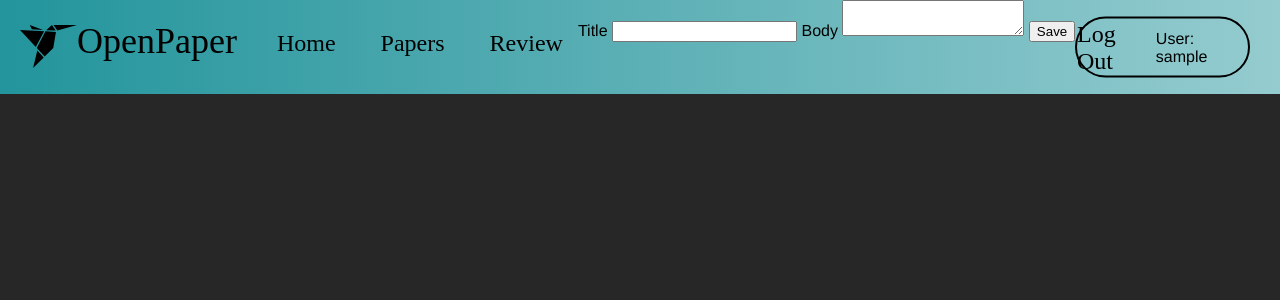
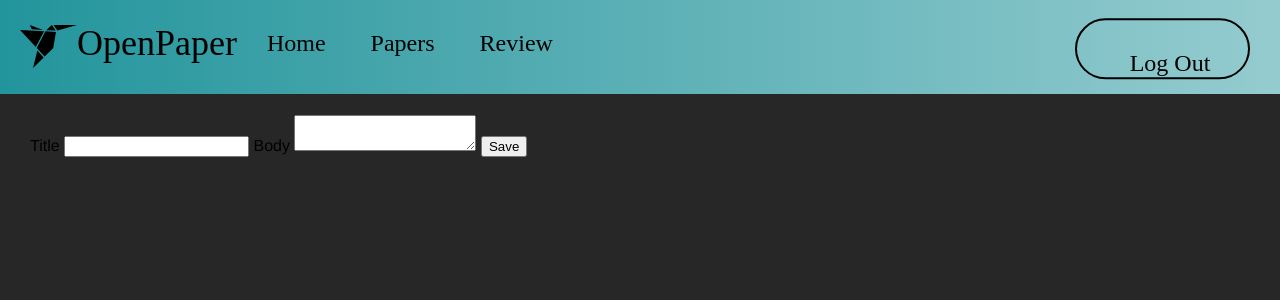
Before and after one commit to Holmgren825/openpaper, a Flask app: page /stream/create in a window 1280 px wide. Shown: the top 300 px of the page. Run offline with Flask 2, Linux system fonts and the light colour scheme; the visitor is signed in with stand-in values (Sample User, id 1); data comes from the database, SQL or seed files in the repository.

Commit message:
More major style changes

```diff
--- a/flaskr/static/css/style.css
+++ b/flaskr/static/css/style.css
@@ -5,40 +5,30 @@ body {
         padding: 0px;
     }
     /* Style the top header*/
-header {
-    background: linear-gradient(90deg, #0F8B93 -17.1%, rgb(255, 255, 255) 193.44%);
-    height: 94px;
-    padding: 0px 0px;
-    margin: 0;
-}
-h1 {
-    padding: 0px 0px;
-    margin: 0
-}
 .container  {
     padding: 0px 0px;
     text-align: left;
 }
     /* Style the navbar */
-.menu {
+nav {
     position: absolute;
     list-style-type: none;
     background: linear-gradient(90deg, #0F8B93 -17.1%, rgba(255, 255, 255) 193.44%);
     margin: 0;
     height: 94px;
+    width: 100%;
     padding: 0;
     overflow: hidden;
     position: -webkit-sticky; /* Safari */
-    position: relative;
     top: 0;
 }
-.menu > img{
+nav img{
     position: relative;
     float: left;
     padding-top: 25px;
     padding-left: 20px;
 }
-.menu > h1 {
+nav h1 {
     position: relative;
     float: left;
     font-family: HammersmithOne;
@@ -46,10 +36,9 @@ h1 {
     font-style: normal;
     font-weight: normal;
     color: #000000;
-    padding-top: 20px;
-    padding-right: 10px;
+    transform: translateY(-20%);
 }
-.menu > a {
+nav a {
     position: relative;
     float: left;
     font-family: Merriweather;
@@ -64,32 +53,63 @@ h1 {
 
 }
 .post {
-    position: absolute;
+    position: relative;
+    padding-left: 50px;
 }
 .post > h1 {
-    position: relative;
-    font-family: Merriweather;
-    font-style: normal;
-    font-weight: normal;
-    font-size: 36px;
-    line-height: 46px;
-
-    color: #FFFFFF;
+    margin-block-end: 0;
 }
 .post > h1 a {
+    text-decoration: none;
+    color: #FFFFFF;
+    font-family: Merriweahter;
+    font-style:normal;
+    font-weight: 400;
+    font-size: 26px;
+    margin-block-end: 0px;
+}
+.post > p {
     font-family: Merriweather;
-    font-style: normal;
-    font-weight: normal;
-    font-size: 36px;
-    line-height: 46px;
-
     color: #FFFFFF;
-}
-.post-about {
+    max-width: 900px;
 
 }
+hr.post {
+    color:#FFFFFF;
+    width: 900px;
+    margin-left: 50px;
+    margin-top: 20px;
+}
+.post .about > p {
+    font-family: Merriweahter;
+    font-style:normal;
+    font-weight: 200;
+    font-size: 16px;
+    color:#FFFFFF;
+    margin-top: 12px;
+}
+.continue {
+    display: flex;
+    justify-content: center;
+    align-items: center;
+    height: 52px;
+    width: 225px;
+    border: 2px solid #FFFFFF;
+    box-sizing: border-box;
+    border-radius: 25px;
+    margin-left: 50px;
+}
+.continue > a {
+    text-decoration: none;
+    font-family: Merriweahter;
+    font-style:normal;
+    font-weight: 200;
+    font-size: 16px;
+    color:#FFFFFF;
+}
+
 .account {
-    position: relative;
+    position: absolute;
     display: flex;
     justify-content: center;
     align-items: center;
@@ -99,12 +119,10 @@ h1 {
     border: 2px solid #000000;
     box-sizing: border-box;
     border-radius: 30.5px;
-    top: 50%;
-    transform: translateY(-50%);
+    transform: translateY(30%);
     right: 30px;
 }
-.account > a {
-    position: relative;
+.account a {
     font-family: Merriweather;
     font-style: normal;
     font-weight: 400;
@@ -116,6 +134,10 @@ h1 {
 /* Change the color on hover*/
 .column{
    flex: 50%;
+}
+.content {
+    padding-top: 115px;
+    padding-left: 30px;
 }
 .row{
     display: flex;
--- a/flaskr/templates/main.html
+++ b/flaskr/templates/main.html
@@ -8,7 +8,7 @@
     <link rel="stylesheet" href="{{ url_for('static', filename='css/style.css') }}" />
 
 </head>
-<body>
+<nav>
     <div class="menu">
        <img src='{{url_for('static', filename='bird_icon.svg')}}'/>
        <h1>OpenPaper</h1>
@@ -19,19 +19,14 @@
        <div class="account">
         {% if g.user %}
         <a href="{{ url_for('auth.logout') }}">Log Out</a>
-       <span>User: {{g.user['username']}}</span>
         {% else %}
         <!--<a href="{{ url_for('auth.register') }}">Register</a>-->
         <a href="{{ url_for('auth.login') }}">Log In</a>
        {% endif %}
        </div>
-    <div class='container'>
-    {% for message in get_flashed_messages() %}
-    <div class="flash">{{ message }}</div>
-    {% endfor %}
+</nav>
+<div class="content">
     {% block content %}
     {% endblock %}
 </div>
-    </div>
-</body>
 </html>
```
Also changed, not shown: flaskr/templates/stream/index.html (+5 -3 lines), flaskr/templates/stream/review.html (+20 -8 lines). Lines whose indentation alone changed are shown as unchanged.
